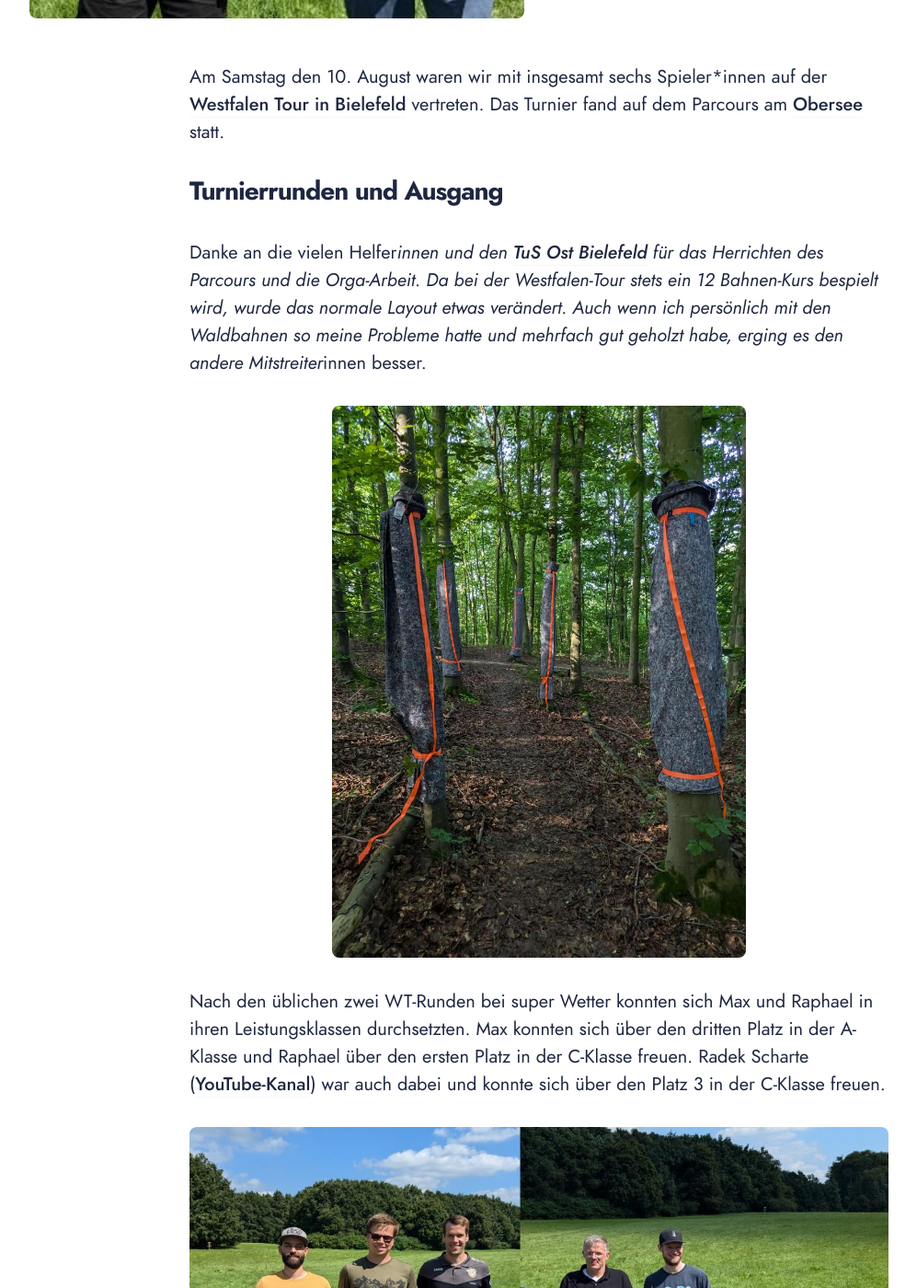
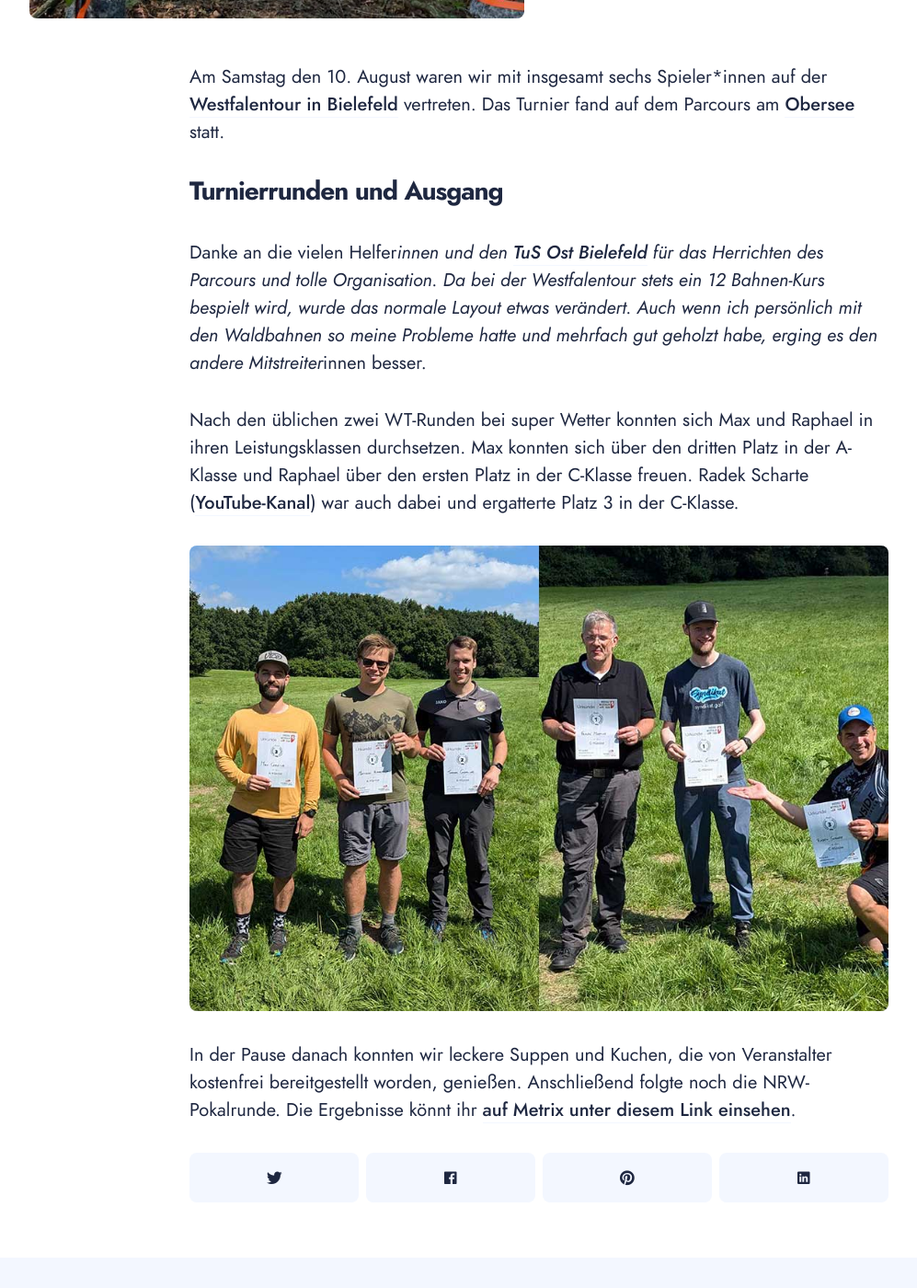
Before and after one commit to maxgreive/syndikat-web, a Jekyll site: the page built from _posts/2024-08-11-WT-Bielefeld.md, in a window 1280 px wide and 1400 px high, scrolled down 585 px. Shown: the whole window at 92% size, without its empty margins (54-1051 px from the left). Built offline with Jekyll 4.4.1, drawn with Linux system fonts in a browser that asks for light colours; some web fonts are replaced; some of the changed text lies outside the part shown.

Commit message:
post tweaks

```diff
--- a/_posts/2024-08-11-WT-Bielefeld.md
+++ b/_posts/2024-08-11-WT-Bielefeld.md
@@ -1,31 +1,28 @@
 ---
 layout: post
-title: "Westfalen Tour Nr. 8 in Bielefeld"
-image: /assets/images/posts/24_wt8_zoom.jpg
-thumbnail: /assets/images/posts/thumbnails/24_wt8_trees.jpeg
+title: "Westfalentour Nr. 8 in Bielefeld"
+image: /assets/images/posts/24_wt8_trees.jpeg
+thumbnail: /assets/images/posts/thumbnails/24_wt8_trees.jpg
 tags: events
 author:
   - philipp
 ---
 
-Am Samstag den 10. August waren wir mit insgesamt sechs Spieler*innen auf der [Westfalen Tour in Bielefeld](https://frisbee-nrw.de/2024/07/21/wt-08-2024-am-obersee-in-bielefeld/) vertreten.
+Am Samstag den 10. August waren wir mit insgesamt sechs Spieler*innen auf der [Westfalentour in Bielefeld](https://frisbee-nrw.de/2024/07/21/wt-08-2024-am-obersee-in-bielefeld/) vertreten.
 Das Turnier fand auf dem Parcours am [Obersee](https://udisc.com/courses/bielefeld-disc-golf-obersee-YdTG) statt.
 
 ## Turnierrunden und Ausgang
-Danke an die vielen Helfer*innen und den [TuS Ost Bielefeld](https://www.tus-ost.de/discgolf) für das Herrichten des Parcours und die Orga-Arbeit.
-Da bei der Westfalen-Tour stets ein 12 Bahnen-Kurs bespielt wird, wurde das normale Layout etwas verändert.
+
+Danke an die vielen Helfer*innen und den [TuS Ost Bielefeld](https://www.tus-ost.de/discgolf) für das Herrichten des Parcours und tolle Organisation.
+Da bei der Westfalentour stets ein 12 Bahnen-Kurs bespielt wird, wurde das normale Layout etwas verändert.
 Auch wenn ich persönlich mit den Waldbahnen so meine Probleme hatte und mehrfach gut geholzt habe, erging es den andere Mitstreiter*innen besser.
 
-{:refdef: style="text-align: center;"}
-![(Un)natural Mando](/assets/images/posts/24_wt8_trees.jpeg){: width="450"}
-{: refdef}
-
-Nach den üblichen zwei WT-Runden bei super Wetter konnten sich Max und Raphael in ihren Leistungsklassen durchsetzten.
+Nach den üblichen zwei WT-Runden bei super Wetter konnten sich Max und Raphael in ihren Leistungsklassen durchsetzen.
 Max konnten sich über den dritten Platz in der A-Klasse und Raphael über den ersten Platz in der C-Klasse freuen.
-Radek Scharte ([YouTube-Kanal](https://www.youtube.com/@radekscharte)) war auch dabei und konnte sich über den Platz 3 in der C-Klasse freuen.
+Radek Scharte ([YouTube-Kanal](https://www.youtube.com/@radekscharte)) war auch dabei und ergatterte Platz 3 in der C-Klasse.
 
 ![Glückwunsch](/assets/images/posts/24_wt8_winners.jpg)
 
 In der Pause danach konnten wir leckere Suppen und Kuchen, die von Veranstalter kostenfrei bereitgestellt worden, genießen.
-Anschließend folgte noch die WT-Pokalrunde.
-Die Ergebnisse könnt ihr in Metrix unter diesem [Link](https://discgolfmetrix.com/2961980) einsehen.
+Anschließend folgte noch die NRW-Pokalrunde.
+Die Ergebnisse könnt ihr [auf Metrix unter diesem Link einsehen](https://discgolfmetrix.com/2961980).
```
Also changed, not shown: _posts/2024-07-10-5te-saengerstadt-open.md (+5 -5 lines), assets/images/posts/24_wt8_trees.jpeg, assets/images/posts/24_wt8_winners.jpg, assets/images/posts/thumbnails/24_wt8_trees.jpeg (deleted), assets/images/posts/thumbnails/24_wt8_trees.jpg (added).
